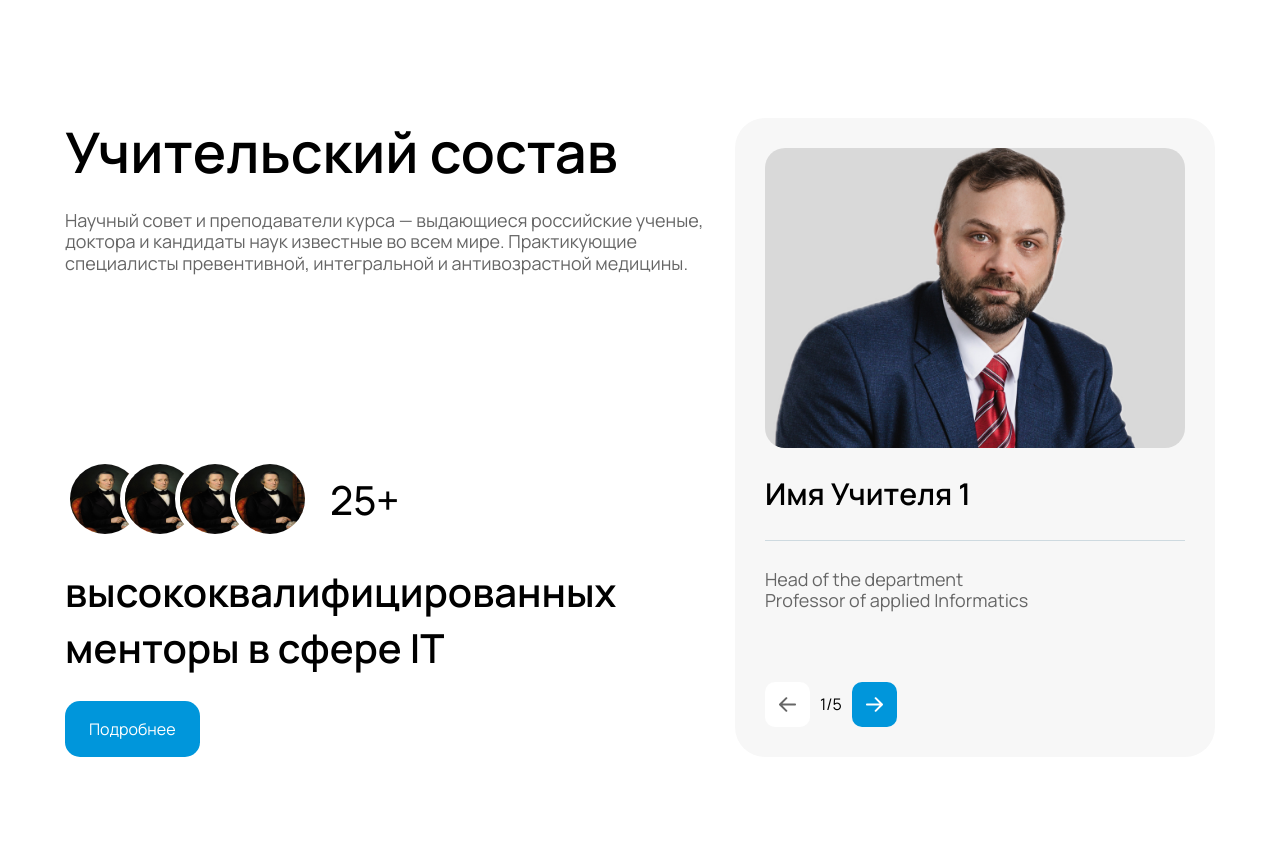
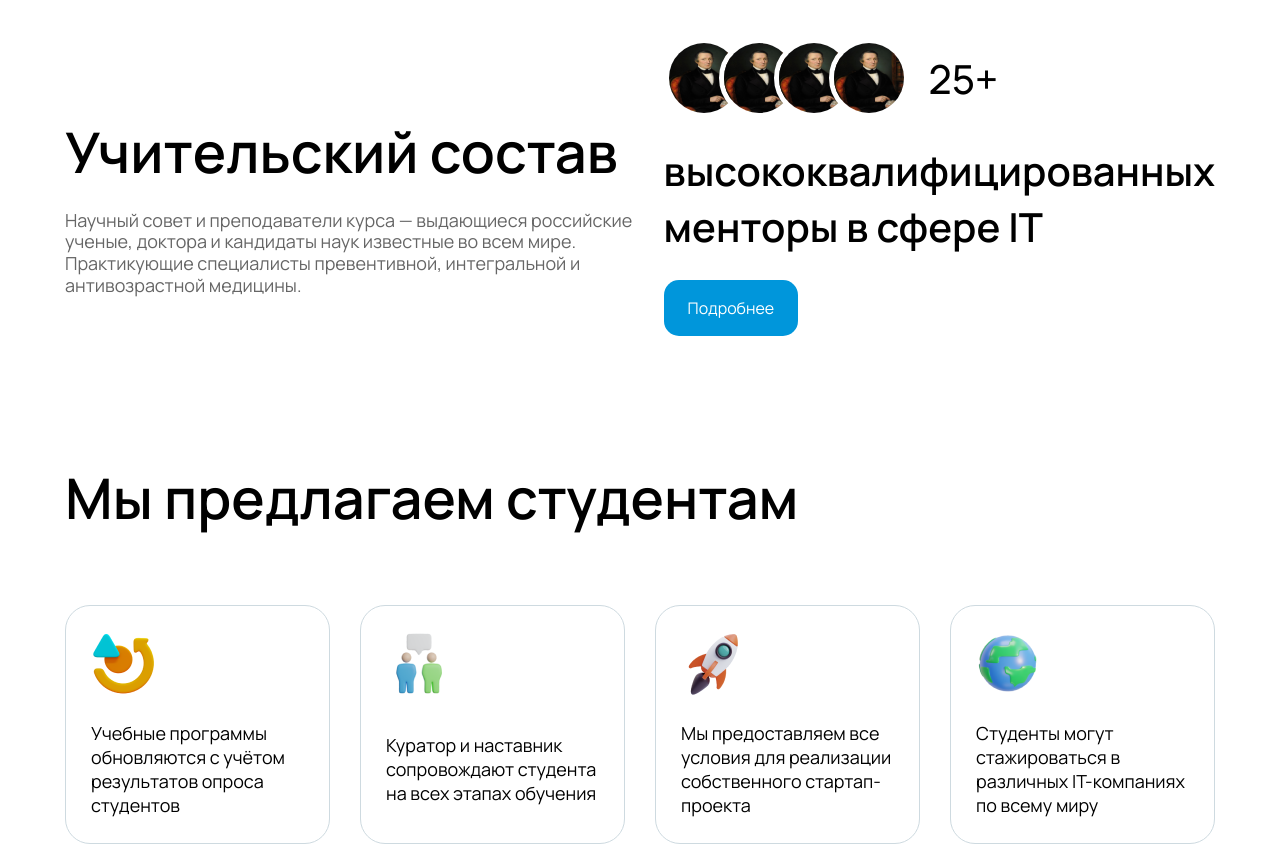
Before and after one commit to IsmailGa/kiut_ise_kafedra, a Next.js app: page / in a window 1280 px wide. Shown: the part 1798-2644 px from the top of the page. Built offline with nearby package versions, Linux system fonts and the light colour scheme.

Commit message:
removed teacher slider and 2 cards in 5th section in the main page

```diff
--- a/app/sections/3/SectionThree.tsx
+++ b/app/sections/3/SectionThree.tsx
@@ -14,36 +14,22 @@ import Link from "next/link";
 SwiperCore.use([EffectFade]);
 
 const SectionThree = () => {
-  const [count, setCount] = useState(1);
-  const swiperRef = useRef<SwiperType | null>(null);
-
-  const handlePrev = () => {
-    if (swiperRef.current) {
-      swiperRef.current.slidePrev();
-    }
-  };
-
-  const handleNext = () => {
-    if (swiperRef.current) {
-      swiperRef.current.slideNext();
-    }
-  };
-
   return (
     <section className="flex flex-col w-full mt-[120px]" id="3">
       {/* WRAPPER */}
       <div className="flex justify-between">
         {/* FIRST COL */}
-        <div className="w-full flex flex-col justify-between">
+        <div className="w-full flex justify-between">
           {/* FIRST ROW */}
           <div className="flex flex-col gap-[25px]">
             <h1 className="text-[56px] font-semibold leading-[120%]">
               Учительский состав
             </h1>
             <p className="max-w-[640px] font-normal text-[18px] text-[#666666] leading-[120%]">
-              Научный совет и преподаватели курса — выдающиеся российские ученые,
-              доктора и кандидаты наук известные во всем мире. Практикующие
-              специалисты превентивной, интегральной и антивозрастной медицины.
+              Научный совет и преподаватели курса — выдающиеся российские
+              ученые, доктора и кандидаты наук известные во всем мире.
+              Практикующие специалисты превентивной, интегральной и
+              антивозрастной медицины.
             </p>
           </div>
           {/* SECOND ROW */}
@@ -77,125 +63,12 @@ const SectionThree = () => {
             <p className="text-[40px] font-semibold leading-[140%] max-w-[565px]">
               высококвалифицированных менторы в сфере IT
             </p>
-            <Link href="/teachers" className="bg-primary text-center rounded-[15px] text-white py-[16px] px-[24px] self-start">
+            <Link
+              href="/teachers"
+              className="bg-primary text-center rounded-[15px] text-white py-[16px] px-[24px] self-start"
+            >
               Подробнее
             </Link>
-          </div>
-        </div>
-        {/* SECOND COL */}
-        {/* CARD WITH SWIPER */}
-        <div className="p-[30px] max-w-[480px] w-full rounded-[30px] flex flex-col justify-between bg-[#F7F7F7]">
-          <Swiper
-            onSwiper={(swiper: SwiperType) => {
-              swiperRef.current = swiper;
-              setCount(swiper.realIndex + 1);
-            }}
-            modules={[EffectFade]}
-            effect="fade"
-            fadeEffect={{ crossFade: true }}
-            className="w-full"
-            onSlideChange={(swiper: SwiperType) => {
-              setCount(swiper.realIndex + 1);
-            }}
-          >
-            {/* Slide 1 */}
-            <SwiperSlide>
-              <div className="flex flex-col gap-[28px] animate-fade-up">
-                <div className="h-[300px]">
-                  <Image src={teacher} alt="teacher" className="w-full h-full object-cover  rounded-[20px]"/>
-                </div>
-                <h1 className="text-[30px] font-semibold leading-[120%]">
-                  Имя Учителя 1
-                </h1>
-                <span className="block w-full bg-[#CEDAE0] h-[1px]"></span>
-                <div className="flex flex-col text-[#666666] text-[18px] font-normal leading-[120%]">
-                  <h2>Head of the department</h2>
-                  <h3>Professor of applied Informatics</h3>
-                </div>
-              </div>
-            </SwiperSlide>
-            {/* Slide 2 */}
-            <SwiperSlide>
-              <div className="flex flex-col gap-[28px] animate-fade-up">
-                <div className="h-[300px]">
-                  <Image src={teacher} alt="teacher" className="w-full h-full object-cover  rounded-[20px]"/>
-                </div>
-                <h1 className="text-[30px] font-semibold leading-[120%]">
-                  Имя Учителя 2
-                </h1>
-                <span className="block w-full bg-[#CEDAE0] h-[1px]"></span>
-                <div className="flex flex-col text-[#666666] text-[18px] font-normal leading-[120%]">
-                  <h2>Head of the department</h2>
-                  <h3>Professor of applied Informatics</h3>
-                </div>
-              </div>
-            </SwiperSlide>
-            {/* Slide 3 */}
-            <SwiperSlide>
-              <div className="flex flex-col gap-[28px] animate-fade-up">
-                <div className="h-[300px]">
-                  <Image src={teacher} alt="teacher" className="w-full h-full object-cover  rounded-[20px]"/>
-                </div>
-                <h1 className="text-[30px] font-semibold leading-[120%]">
-                  Имя Учителя 3
-                </h1>
-                <span className="block w-full bg-[#CEDAE0] h-[1px]"></span>
-                <div className="flex flex-col text-[#666666] text-[18px] font-normal leading-[120%]">
-                  <h2>Head of the department</h2>
-                  <h3>Professor of applied Informatics</h3>
-                </div>
-              </div>
-            </SwiperSlide>
-            {/* Slide 4 */}
-            <SwiperSlide>
-              <div className="flex flex-col gap-[28px] animate-fade-up">
-                <div className="h-[300px]">
-                  <Image src={teacher} alt="teacher" className="w-full h-full object-cover  rounded-[20px]"/>
-                </div>
-                <h1 className="text-[30px] font-semibold leading-[120%]">
-                  Имя Учителя 4
-                </h1>
-                <span className="block w-full bg-[#CEDAE0] h-[1px]"></span>
-                <div className="flex flex-col text-[#666666] text-[18px] font-normal leading-[120%]">
-                  <h2>Head of the department</h2>
-                  <h3>Professor of applied Informatics</h3>
-                </div>
-              </div>
-            </SwiperSlide>
-            {/* Slide 5 */}
-            <SwiperSlide>
-              <div className="flex flex-col gap-[28px] animate-fade-up">
-                <div className="h-[300px]">
-                  <Image src={teacher} alt="teacher" className="w-full h-full object-cover  rounded-[20px]"/>
-                </div>
-                <h1 className="text-[30px] font-semibold leading-[120%]">
-                  Имя Учителя 5
-                </h1>
-                <span className="block w-full bg-[#CEDAE0] h-[1px]"></span>
-                <div className="flex flex-col text-[#666666] text-[18px] font-normal leading-[120%]">
-                  <h2>Head of the department</h2>
-                  <h3>Professor of applied Informatics</h3>
-                </div>
-              </div>
-            </SwiperSlide>
-          </Swiper>
-          {/* Navigation Buttons */}
-          <div className="flex items-center gap-[10px] mt-[70px]">
-            <button
-              className="flex w-[45px] h-[45px] items-center justify-center bg-white rounded-[10px]"
-              onClick={handlePrev}
-            >
-              <ArrowLeft color="#666666" />
-            </button>
-            <span className="block">
-              {count}/5 {/* Display current slide */}
-            </span>
-            <button
-              className="bg-primary rounded-[10px] relative border-0 w-[45px] h-[45px] flex flex-col items-center justify-center"
-              onClick={handleNext}
-            >
-              <ArrowRight color="#FFFFFF" />
-            </button>
           </div>
         </div>
       </div>
--- a/app/sections/5/SectionFive.tsx
+++ b/app/sections/5/SectionFive.tsx
@@ -23,7 +23,7 @@ const SectionFive = () => {
         <div className=" h-[310px] flex flex-col justify-between p-[25px] rounded-[25px] bg-[#F4F4F4]/65 overflow-hidden relative group">
           <div className="flex items-start justify-between w-full">
             <h1 className="text-[36px] font-semibold leading-[135%]">
-              Кибербезопасность
+            ISE (Бакалавр)
             </h1>
           </div>
           <p className="text-[14px] font-semibold py-[10px] px-[15px] bg-white rounded-[10px] self-start">
@@ -37,7 +37,7 @@ const SectionFive = () => {
         <div className=" h-[310px] flex flex-col justify-between p-[25px] rounded-[25px] bg-[#F4F4F4]/65 overflow-hidden relative group">
           <div className="flex items-start justify-between w-full ">
             <h1 className="text-[36px] font-semibold leading-[135%]">
-              Веб-разработка
+            AI (Магистратура)
             </h1>
           </div>
           <p className="text-[14px] font-semibold py-[10px] px-[15px] bg-white rounded-[10px] self-start">
@@ -48,7 +48,7 @@ const SectionFive = () => {
           </div>
         </div>
         {/* CARD THREE */}
-        <div className=" h-[310px] flex flex-col justify-between p-[25px] rounded-[25px] bg-[#F4F4F4]/65 overflow-hidden relative group">
+        {/* <div className=" h-[310px] flex flex-col justify-between p-[25px] rounded-[25px] bg-[#F4F4F4]/65 overflow-hidden relative group">
           <div className="flex items-start justify-between w-full">
             <h1 className="text-[36px] font-semibold leading-[135%] max-w-[283px]">
               Искусственный Интеллект
@@ -65,9 +65,9 @@ const SectionFive = () => {
           <div className="absolute w-fit h-full aspect-square right-0 translate-y-[10%] translate-x-[10%] bg-gradient-to-br from-[#8EA9EC] via-[#E5CA6A] to-[#F5F5F4] rounded-full">
             <Image src={bg_three} alt="section_five_bg 2" />
           </div>
-        </div>
+        </div> */}
         {/* CARD FOUR */}
-        <div className=" h-[310px] flex flex-col justify-between p-[25px] rounded-[25px] bg-[#F4F4F4]/65 overflow-hidden relative group">
+        {/* <div className=" h-[310px] flex flex-col justify-between p-[25px] rounded-[25px] bg-[#F4F4F4]/65 overflow-hidden relative group">
           <div className="flex items-start justify-between w-full">
             <h1 className="text-[36px] font-semibold leading-[135%] max-w-[283px]">
               Дата Сайнс
@@ -79,7 +79,7 @@ const SectionFive = () => {
           <div className="absolute w-fit h-full aspect-square right-0 translate-y-[10%] translate-x-[10%] bg-gradient-to-br from-[#7D9DE0] to-[#2FCCD410] rounded-full">
             <Image src={bg_four} alt="section_five_bg 2" />
           </div>
-        </div>
+        </div> */}
       </div>
       {/* <button className="bg-primary text-center rounded-[15px] text-white py-[16px] px-[24px] self-center">
         Все направления
```
